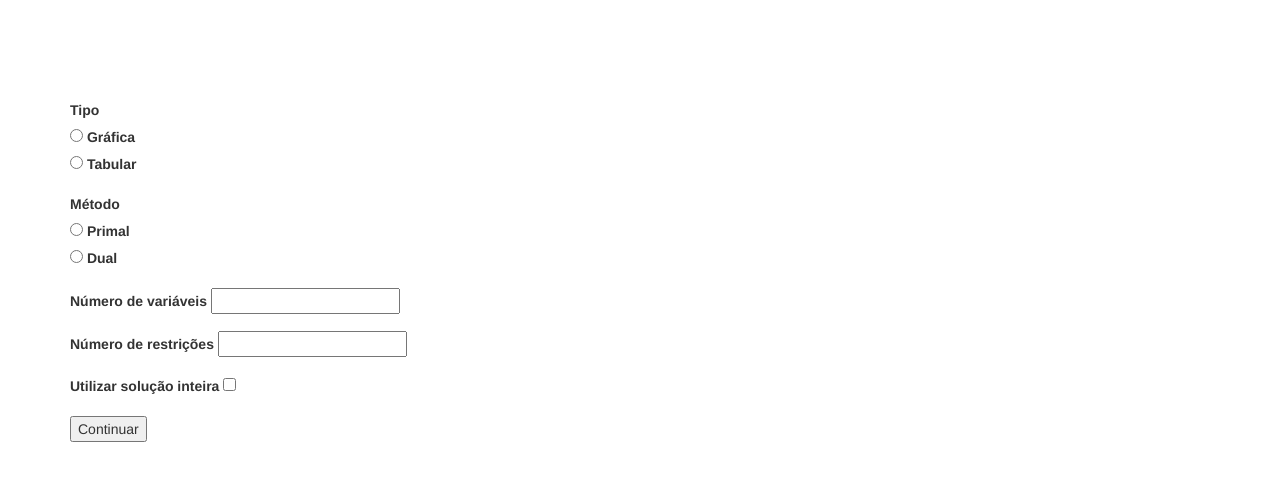
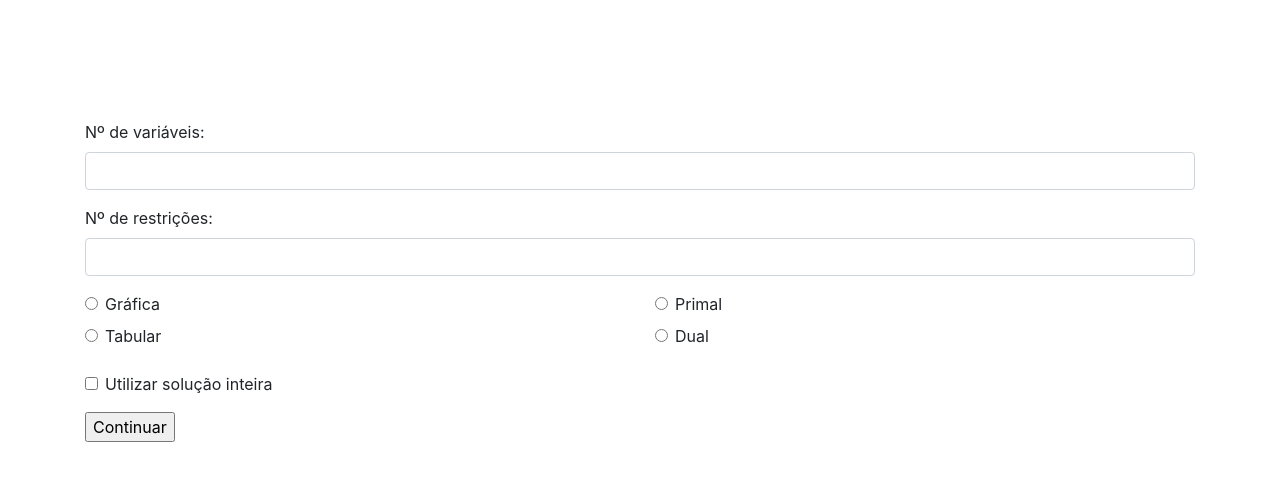
Before and after one commit to gustaoliv/PyPlex, a Django app: page / in a window 1280 px wide. Shown: the top 481 px of the page. Run offline with Django 4.2, Linux system fonts and the light colour scheme.

Commit message:
fix first form

```diff
--- a/core/forms.py
+++ b/core/forms.py
@@ -9,11 +9,11 @@
     EXIBITION_TYPE_CHOICES = [('GRAFICA', 'Gráfica'),
                               ('TABULAR', 'Tabular')]
 
-    exibition_type = forms.ChoiceField(choices=EXIBITION_TYPE_CHOICES, widget=forms.RadioSelect, label='Tipo')
-    method = forms.ChoiceField(choices=METHOD_CHOICES, widget=forms.RadioSelect, label='Método')
-    numVar = forms.IntegerField(label='Número de variáveis')
-    numRest = forms.IntegerField(label='Número de restrições')
-    integer_solution = forms.BooleanField(label="Utilizar solução inteira", required=False)
+    exibition_type = forms.ChoiceField(choices=EXIBITION_TYPE_CHOICES, widget=forms.RadioSelect(attrs={'class':'form-check-input'}), label='Tipo')
+    method = forms.ChoiceField(choices=METHOD_CHOICES, widget=forms.RadioSelect(attrs={'class':'form-check-input'}), label='Método')
+    numVar = forms.IntegerField(label='Número de variáveis', widget=forms.NumberInput(attrs={'class':'form-control'}))
+    numRest = forms.IntegerField(label='Número de restrições', widget=forms.NumberInput(attrs={'class':'form-control'}))
+    integer_solution = forms.BooleanField(label="Utilizar solução inteira", required=False, widget=forms.CheckboxInput(attrs={'class':'form-check-input'}))
     sucess_url = '/second-step'
 
 
--- a/templates/formulario.html
+++ b/templates/formulario.html
@@ -2,16 +2,8 @@
 <html lang="en">
 <head>
     <meta charset="UTF-8">
-    <meta http-equiv="X-UA-Compatible" content="IE=edge">
-    <meta name="viewport" content="width=device-width, initial-scale=1.0">
-    <!-- Latest compiled and minified CSS -->
-    <link rel="stylesheet" href="https://cdn.jsdelivr.net/npm/bootstrap@3.4.1/dist/css/bootstrap.min.css" integrity="sha384-HSMxcRTRxnN+Bdg0JdbxYKrThecOKuH5zCYotlSAcp1+c8xmyTe9GYg1l9a69psu" crossorigin="anonymous">
 
-    <!-- Optional theme -->
-    <link rel="stylesheet" href="https://cdn.jsdelivr.net/npm/bootstrap@3.4.1/dist/css/bootstrap-theme.min.css" integrity="sha384-6pzBo3FDv/PJ8r2KRkGHifhEocL+1X2rVCTTkUfGk7/0pbek5mMa1upzvWbrUbOZ" crossorigin="anonymous">
-
-    <!-- Latest compiled and minified JavaScript -->
-    <script src="https://cdn.jsdelivr.net/npm/bootstrap@3.4.1/dist/js/bootstrap.min.js" integrity="sha384-aJ21OjlMXNL5UyIl/XNwTMqvzeRMZH2w8c5cRVpzpU8Y5bApTppSuUkhZXN0VxHd" crossorigin="anonymous"></script>
+    <link rel="stylesheet" href="https://cdn.jsdelivr.net/npm/bootstrap@4.3.1/dist/css/bootstrap.min.css" integrity="sha384-ggOyR0iXCbMQv3Xipma34MD+dH/1fQ784/j6cY/iJTQUOhcWr7x9JvoRxT2MZw1T" crossorigin="anonymous">
 
     <title>First-Step</title>
 </head>
@@ -22,16 +14,70 @@
         <form method="post">
             {% csrf_token %}
 
-            {% for field in form.visible_fields  %}
+<!--            {% for field in form.visible_fields  %}-->
+
+<!--            <div class="form-group">-->
+<!--                <label>{{ field.label }}</label>-->
+
+<!--                {{ field }}-->
+<!--            </div>-->
+
+<!--            {% endfor %}-->
 
             <div class="form-group">
-                <label>{{ field.label }}</label>
-
-                {{ field }}
+                <label>Nº de variáveis:</label>
+                {{form.numVar}}
+            </div>
+            <div class="form-group">
+                <label>Nº de restrições:</label>
+                {{form.numRest}}
             </div>
 
-            {% endfor %}
+<!--            <div class="form-group">-->
+<!--            <div class="form-row">-->
+<!--                <div class="col-md-6">-->
+<!--                    <div class="form-check">-->
+<!--                    {{form.exibition_type}}-->
+<!--                    </div>-->
+<!--                </div>-->
+<!--                <div class="col-md-6">-->
+<!--                    <div class="form-check">-->
+<!--                    {{form.method}}-->
+<!--                    </div>-->
 
+<!--                </div>-->
+<!--            </div>-->
+<!--            </div>-->
+
+            <fieldset class="form-group">
+                <div class="row">
+                    <div class="col-sm-6">
+                        {% for option in form.exibition_type %}
+                        <div class="form-check">
+                            {{option}}
+                        </div>
+                        {% endfor %}
+                    </div>
+
+                    <div class="col-sm-6">
+                        {% for option in form.method %}
+                        <div class="form-check">
+                            {{option}}
+                        </div>
+                        {% endfor %}
+                    </div>
+
+                </div>
+            </fieldset>
+
+             <div class="form-group">
+                <div class="form-check">
+                    {{form.integer_solution}}
+                    <label class="form-check-label">
+                        {{form.integer_solution.label}}
+                    </label>
+                </div>
+            </div>
 
             <input type="submit" value="Continuar">
         </form>
--- a/templates/formulario2.html
+++ b/templates/formulario2.html
@@ -4,7 +4,6 @@
     <meta charset="UTF-8">
 
     <link rel="stylesheet" href="https://cdn.jsdelivr.net/npm/bootstrap@4.3.1/dist/css/bootstrap.min.css" integrity="sha384-ggOyR0iXCbMQv3Xipma34MD+dH/1fQ784/j6cY/iJTQUOhcWr7x9JvoRxT2MZw1T" crossorigin="anonymous">
-
 
     <title>Second-Step</title>
 </head>
```
